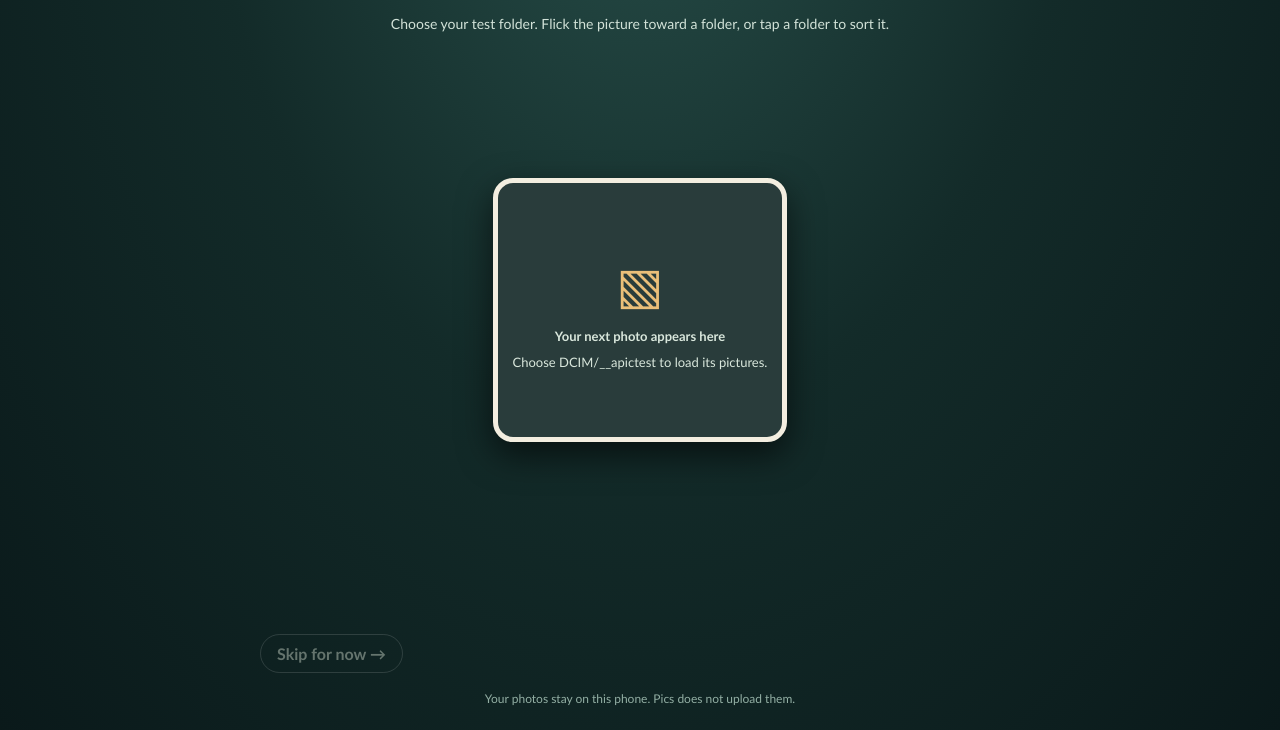
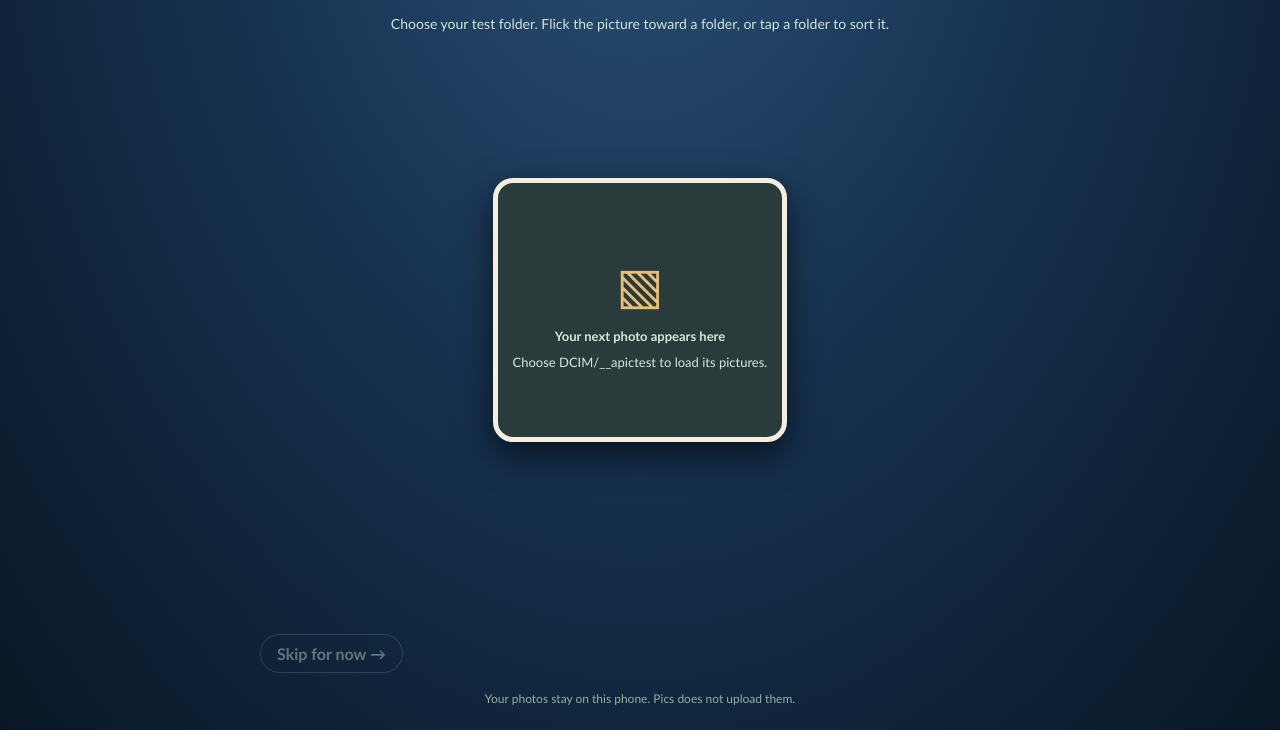
Before and after one commit to chunter-gh/pics, a website: page index.html in a window 1280 px wide. Shown: the part 139-869 px from the top of the page. Drawn offline with Linux system fonts and the light colour scheme.

Commit message:
Change Picture Sorter page background to blue

```diff
--- a/style.css
+++ b/style.css
@@ -1,14 +1,14 @@
 :root {
   color-scheme: dark;
   font-family: ui-rounded, "Trebuchet MS", system-ui, sans-serif;
-  background: #0b1d1d;
+  background: #0b1726;
   color: #f4f6ed;
 }
 * { box-sizing: border-box; }
 body {
   margin: 0;
   min-height: 100vh;
-  background: radial-gradient(ellipse at 50% -10%, #284f4a 0%, #132b29 48%, #0a191a 100%);
+  background: radial-gradient(ellipse at 50% -10%, #2b5278 0%, #16314f 48%, #091725 100%);
 }
 button { font: inherit; cursor: pointer; }
 .app { width: min(940px, 100%); margin: auto; padding: 22px clamp(14px, 3vw, 32px) 24px; }
```
